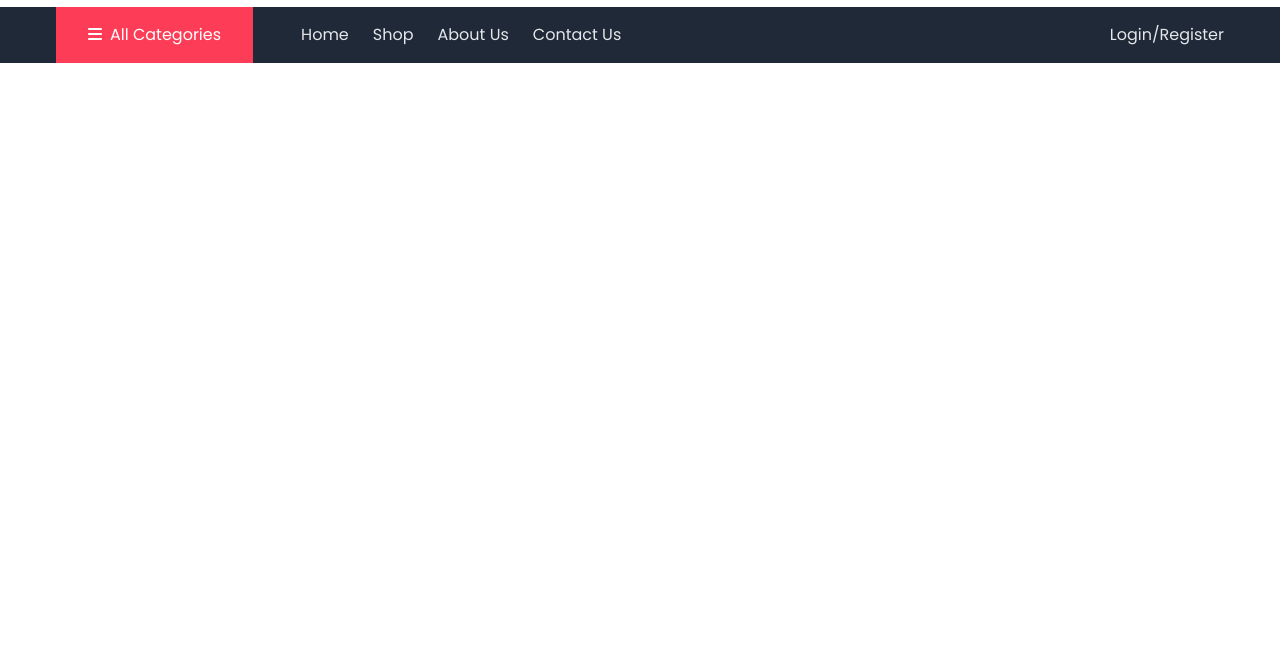
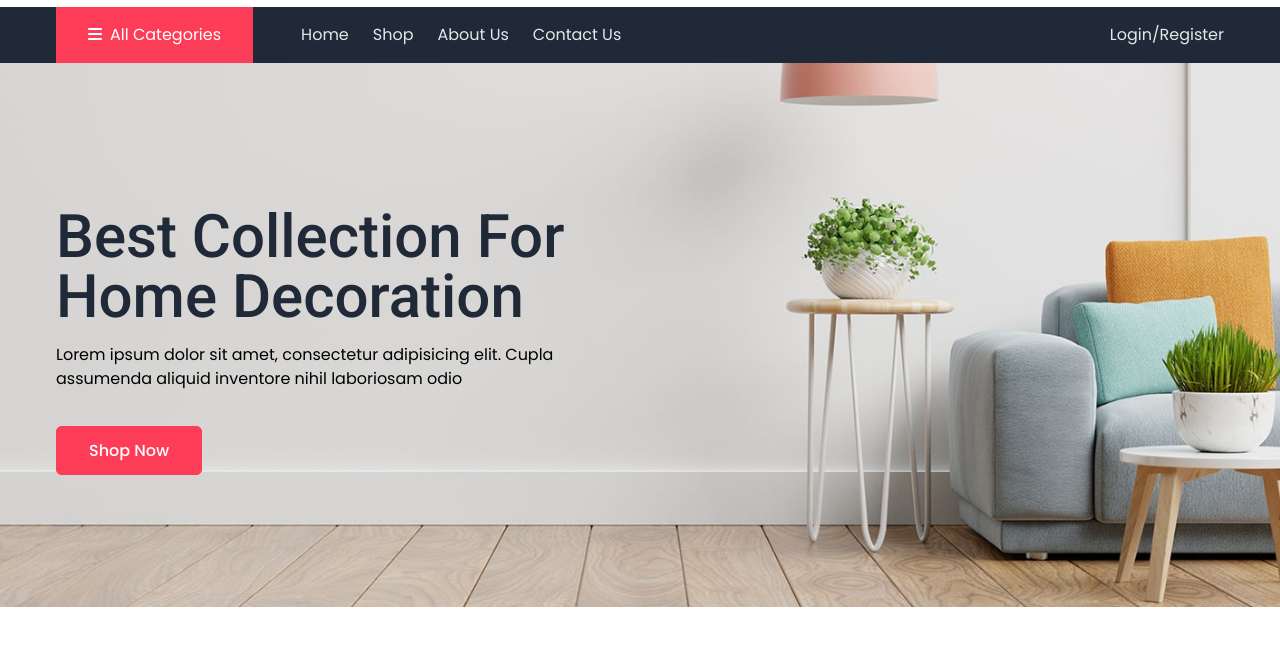
Before and after one commit to LypkaB/Rafcart, a plain HTML site: page index.html in a window 1280 px wide. Shown: the part 75-720 px from the top of the page. Drawn offline with nearby package versions, Linux system fonts and the light colour scheme.

Commit message:
Add section «Banner»

```diff
--- a/index.html
+++ b/index.html
@@ -111,5 +111,24 @@
             </div>
         </div>
     </nav>
+
+    <!-- Banner -->
+    <div class="py-36 bg-cover bg-no-repeat bg-center" style="background-image: url('./assets/images/banner-bg.jpg');">
+        <div class="container">
+            <h1 class="mb-4 text-6xl text-gray-800 font-medium capitalize">
+                Best collection for <br> home decoration
+            </h1>
+            <p>
+                Lorem ipsum dolor sit amet, consectetur adipisicing elit. Cupla <br>
+                assumenda aliquid inventore nihil laboriosam odio
+            </p>
+            <div class="mt-12">
+                <a href="#!" class="py-3 px-8 bg-primary border border-primary text-white font-medium capitalize rounded-md
+                                    hover:bg-transparent hover:text-primary transition">
+                    Shop now
+                </a>
+            </div>
+        </div>
+    </div>
 </body>
 </html>
```
Also changed, not shown: assets/images/banner-bg.jpg (added).
